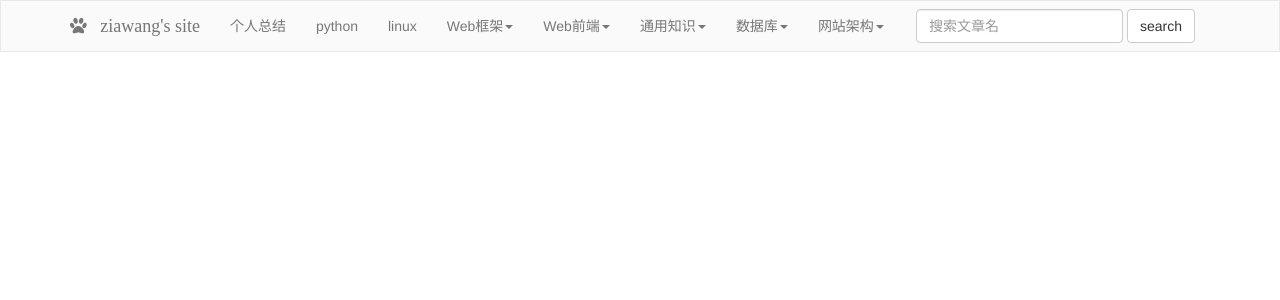
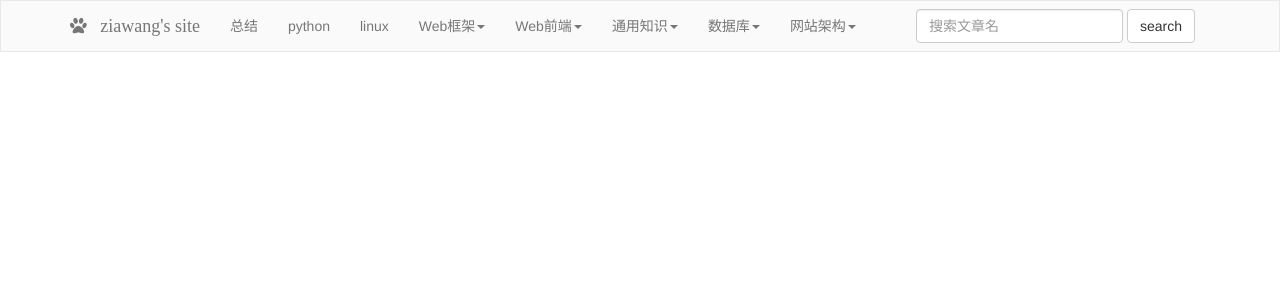
Before and after one commit to To-Heaven/my-site, a Django app: template templates/base.html in a window 1280 px wide. Shown: the top 300 px of the page. Run offline with Django 3.2, Linux system fonts and the light colour scheme; the template is opened without the code that fills it, so the values that code supplies are empty; parts of the project's set-up code (start-up, migrations or seed data) failed here and were passed over; some libraries are stand-ins or nearby versions.

Commit message:
MODIFY: 修改导航条标题 个人总结-->总结

```diff
--- a/templates/base.html
+++ b/templates/base.html
@@ -23,7 +23,7 @@
 <nav class="navbar navbar-default">
     <div class="container">
         <div class="navbar-header">
-            <a class="navbar-brand" href="/">
+            <a class="navbar-brand" href="/blog/">
                 <i class="fa fa-paw " aria-hidden="true">&nbsp;&nbsp;&nbsp;ziawang's site</i>
             </a>
         </div>
@@ -31,7 +31,7 @@
 
         <div class="collapse navbar-collapse" id="bs-example-navbar-collapse-1">
             <ul class="nav navbar-nav">
-                <li><a href="/blog/method/">个人总结 </a></li>
+                <li><a href="/blog/method/">总结 </a></li>
                 <li><a href="/blog/python/">python</a></li>
                 <li><a href="/blog/linux/">linux</a></li>
                 <li class="dropdown">
```
